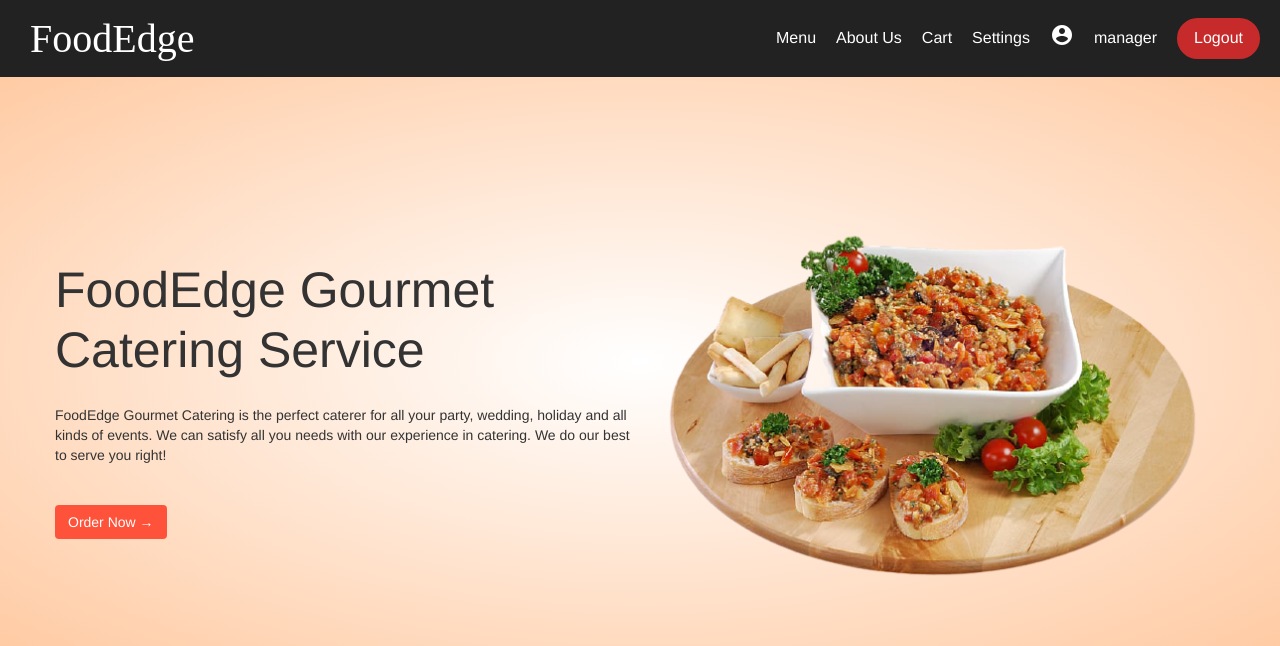
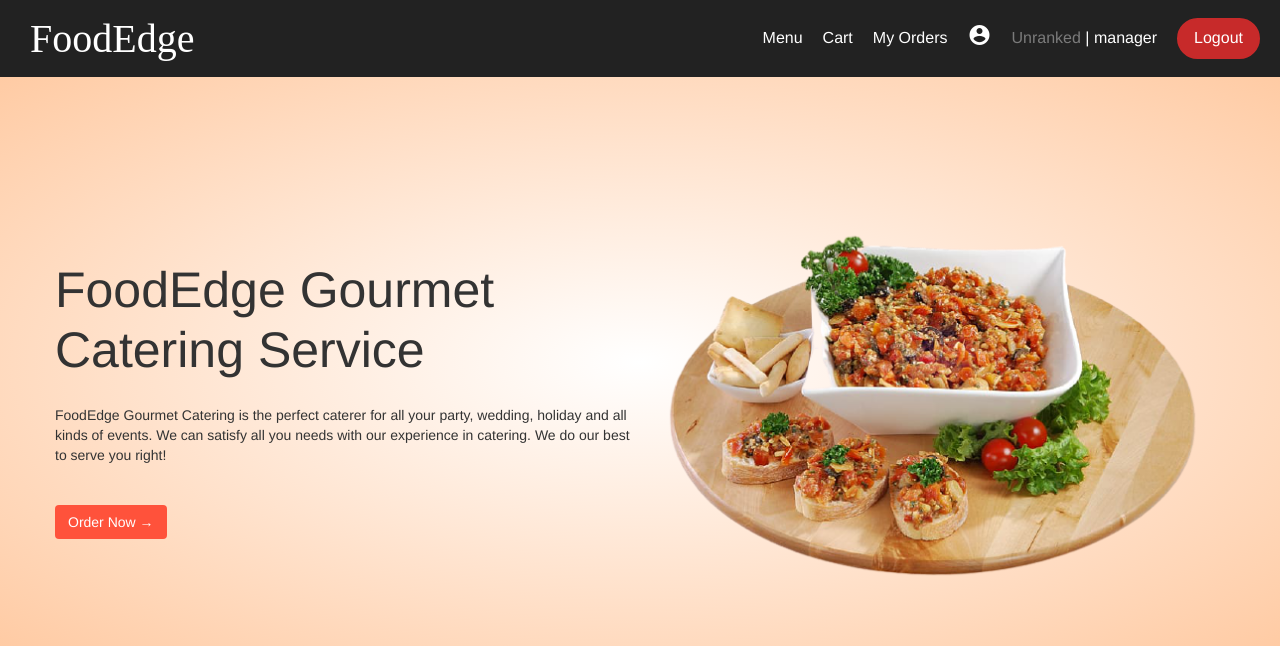
Before and after one commit to abrahamtan0611/FCMA, a PHP site: page /FCMS-master/ in a window 1280 px wide. Shown: the top 646 px of the page. Run offline with PHP 8.4, Linux system fonts and the light colour scheme; a user stored in the database is signed in; data comes from the database, SQL or seed files in the repository; some libraries are stand-ins or nearby versions.

Commit message:
Add files via upload

```diff
--- a/Include/footer.php
+++ b/Include/footer.php
@@ -1,4 +1,6 @@
-<div class="footer">
+
+<footer>
+<div class="footer" id="footer">
 	<div class="container">
 		<div class="row">
 			<div class="footer-col-1">
@@ -7,14 +9,28 @@
 			<div class="footer-col-2">
 				<h3>Useful Links</h3>
 				<ul>
-					<li>Give Feedbacks</li>
-					<li>Contact Us</li>
-					<li>About Us</li>
-					<li>Disclaimer</li>
+					<li><a href="feedback.php">Give Feedbacks</a></li>
 				</ul>
 			</div>
 		</div>
 	</div>
 </div>
+</footer>
+
+<script>
+	function autoHeight(){
+		$('#content').css('min-height',0);
+		$('#content').css('min-height',(
+			$(document).height()
+				- $('#header_c').height()
+				- $('#footer').height()
+			))
+	}
+
+	$(document).ready(function(){
+		autoHeight();
+	});
+</script>
+
 </body>
 </html>
--- a/Include/header.php
+++ b/Include/header.php
@@ -50,22 +50,42 @@
 	</script>
 </head>
 <body>
-	<nav>
+	<nav id="header_c">
 		<ul class="nav-bar">
 			<li class="logo"><a href="index.php">FoodEdge</a></li>
-			<li class="item"><a href="product.php">Menu</a></li>
-			<li class="item"><a href="#">About Us</a></li>
+			<?php
+			include_once("Include/dtb.php");
+			if (isset($_SESSION['uid'])){
+				$type = $_SESSION['type'];
+				if ($_SESSION['type'] == 1){
+					echo '<li class="item"><a href="product.php">Menu</a></li>';
+				}else if($type == 2){
+					echo '<li class="item"><a href="edit_inventory.php">Edit Menu</a></li>';
+					echo '<li class="item"><a href="orderManagement.php">View Client Order</a></li>';
+					echo '<li class="item"><a href="receive_feedback.php">Reply Feedback</a></li>';
+				}else if ($type == 3){
+					echo '<li class="item"><a href="chart.php">View Profit/Sales</a></li>';
+				}
+			}
+			?>
 			<?php
 			if (isset($_SESSION['uid']))
 			{
+				include("membership.php");
+				$tierList = array("Unranked", "Bronze", "Silver", "Gold", "Platinum", "Diamond");
+				$index = $_SESSION['rank'];
+				$membershipRank = $tierList[$index];
 				$username = $_SESSION['username'];
-				if (isset($_SESSION['type']))
+
+				if (isset($type))
 				{
-					echo '<li class="item"><a href="cart.php">Cart</a></li>';
+					if ($type == 1){
+						echo '<li class="item"><a href="cart.php">Cart</a></li>';
+						echo '<li class="item"><a href="status.php">My Orders</a></li>';
+					}
 				}
-				echo '<li class="item"><a href="accountSetting.php">Settings</a></li>';
 				echo '<li class="item"><i class="material-icons">account_circle</i></li>';
-				echo '<li class="item username"><a class="username-hover">'.$username.'</a></li>';
+				echo '<li class="item"><a href="accountSetting.php"><span id="rank">'.$membershipRank."</span> | ".$username.'</a></li>';
 				echo '<li class="item button"><a href="Include/logout.php">Logout</a></li>';
 			}else{
 				echo '<li class="item button"><a href="register.php">Register</a></li>';
@@ -73,5 +93,30 @@
 			}
 			?>
 			<li class="toggle"><span class="bars"></span></li>
+			<script>
+				var rankColor = document.getElementById("rank");
+				var data = <?php echo json_encode($membershipRank, JSON_HEX_TAG); ?>;
+				if(data == "Unranked")
+				{
+					rankColor.style.opacity = "0.4";
+				}
+				else if(data == "Bronze")
+				{
+					rankColor.style.color = "#8B4513";
+				}else if(data == "Silver")
+				{
+					rankColor.style.color = "#DCDCDC";
+					rankColor.style.opacity = "0.8";
+				}else if(data == "Gold")
+				{
+					rankColor.style.color = "#DAA520";
+				}else if(data == "Platinum")
+				{
+					rankColor.style.color = "#40E0D0";
+				}else if(data == "Diamond")
+				{
+					rankColor.style.color = "#4169E1";
+				}
+			</script>
 		</ul>
 	</nav>
```
Also changed, not shown: Include/reset-password.php (+19 -38 lines), Include/reset-request.php (+10 -27 lines).
